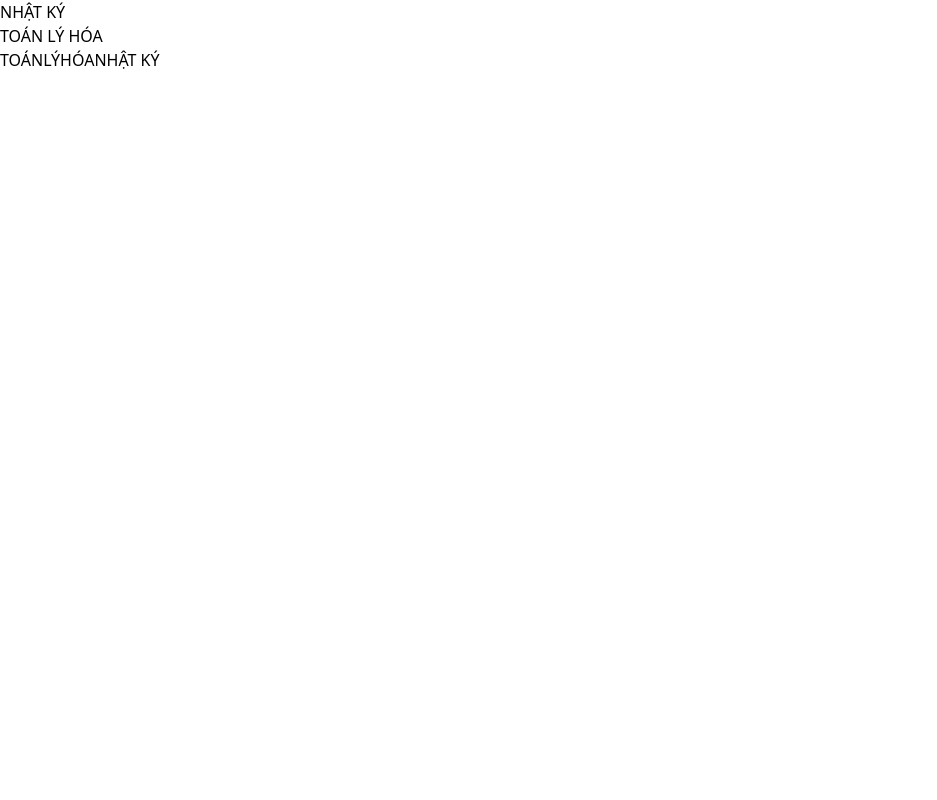
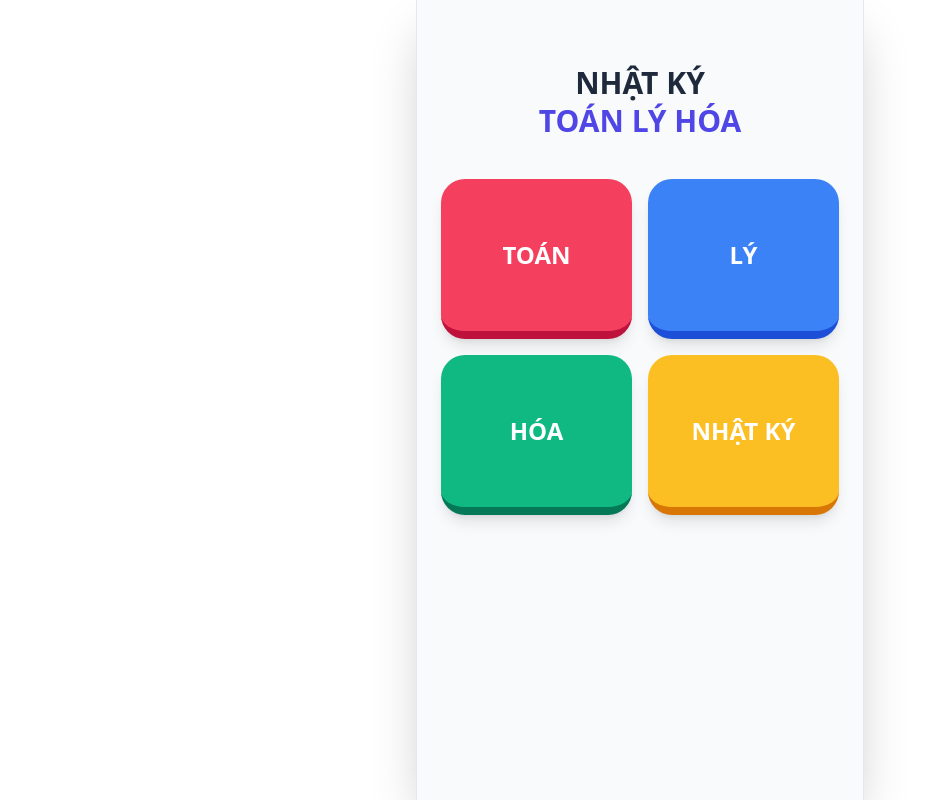
Before and after one commit to hoanganhchung122015-netizen/multi-agent-system-20-5, a Next.js app: page / in a window 1280 px wide. Shown: the whole page, without its empty margins (0-937 px from the left). Built offline with nearby package versions, Linux system fonts and the light colour scheme.

Commit message:
Create tailwind.config.ts

```diff
--- /dev/null
+++ b/tailwind.config.ts
@@ -0,0 +1,16 @@
+import type { Config } from "tailwindcss";
+
+const config: Config = {
+  content: [
+    "./src/pages/**/*.{js,ts,jsx,tsx,mdx}",
+    "./src/components/**/*.{js,ts,jsx,tsx,mdx}",
+    "./src/app/**/*.{js,ts,jsx,tsx,mdx}",
+  ],
+  theme: {
+    extend: {
+      // Bạn có thể thêm cấu hình màu sắc ở đây nếu muốn
+    },
+  },
+  plugins: [],
+};
+export default config;
```
